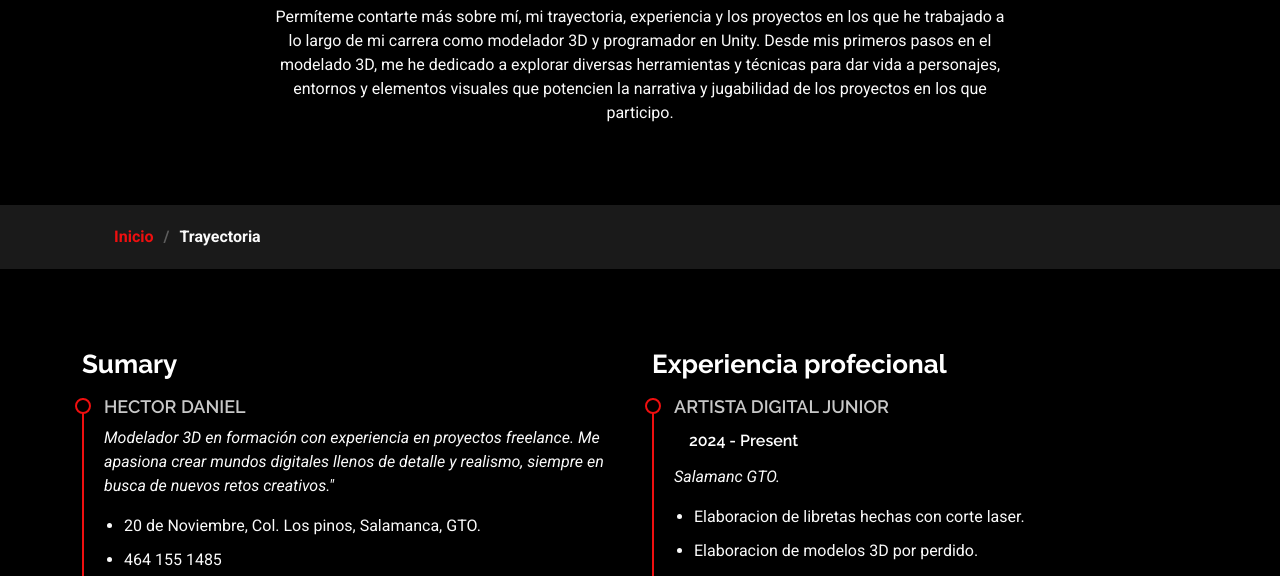
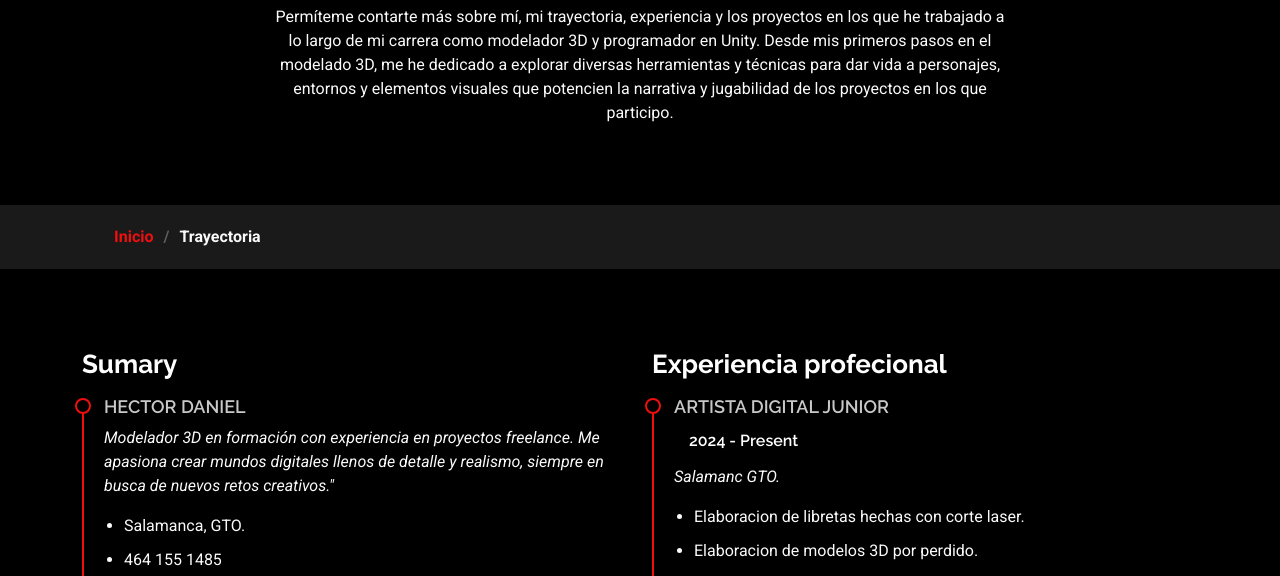
Before and after one commit to hectordaniel25/My-Web, a plain HTML site: page resume.html in a window 1280 px wide. Shown: the part 210-786 px from the top of the page. Drawn offline with Linux system fonts and the light colour scheme.

Commit message:
Update resume.html

```diff
--- a/resume.html
+++ b/resume.html
@@ -100,7 +100,7 @@
               <h4>Hector Daniel</h4>
               <p><em>Modelador 3D en formación con experiencia en proyectos freelance. Me apasiona crear mundos digitales llenos de detalle y realismo, siempre en busca de nuevos retos creativos."</em></p>
               <ul>
-                <li>20 de Noviembre, Col. Los pinos, Salamanca, GTO.</li>
+                <li>Salamanca, GTO.</li>
                 <li>464 155 1485</li>
                 <li>alvarezgonzalezhd@gmail.com</li>
               </ul>
```
